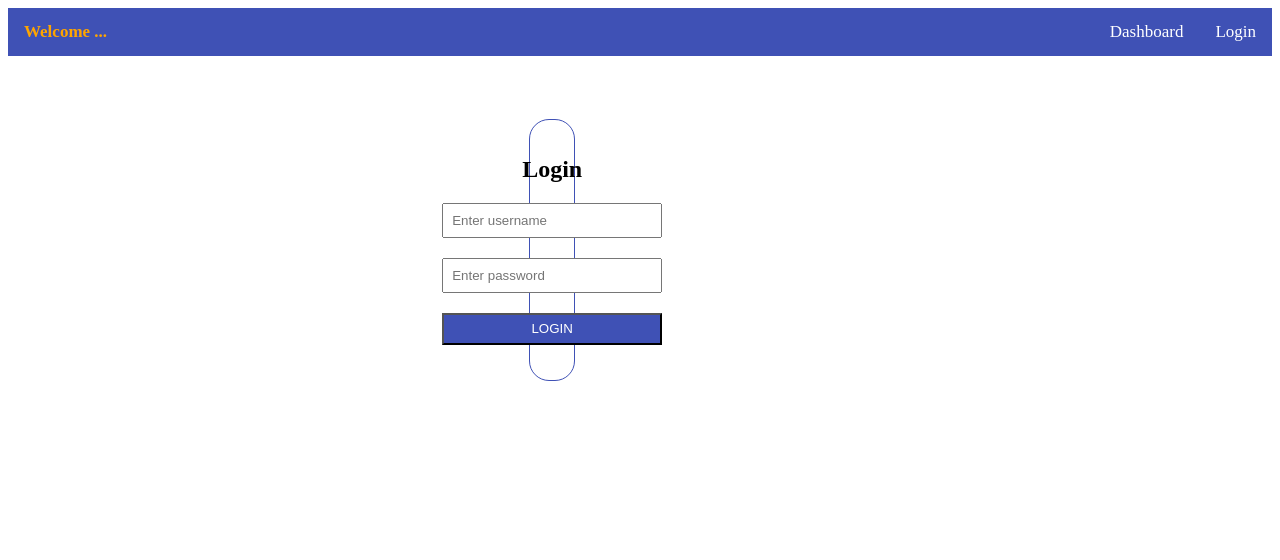
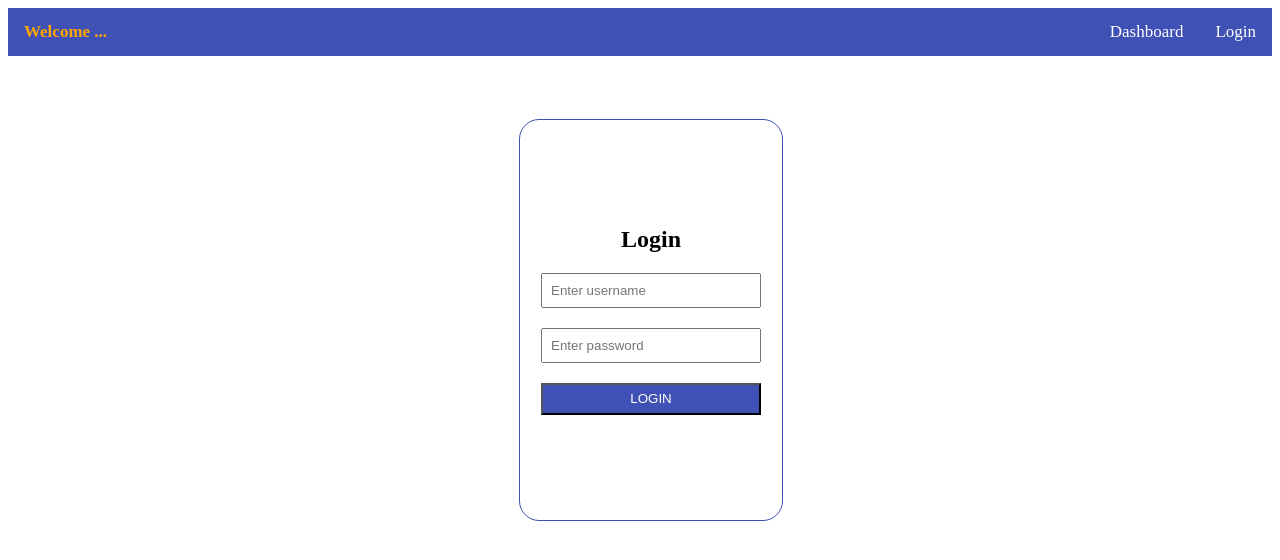
Before and after one commit to vocaltech/ng-spring-security, an Angular app: page /#/login in a window 1280 px wide. Shown: the top 560 px of the page. Built offline with nearby package versions, Linux system fonts and the light colour scheme.

Commit message:
Add error class

```diff
--- a/src/app/login/login.component.css
+++ b/src/app/login/login.component.css
@@ -1,6 +1,6 @@
 .container {
-    width: 20%;
-    height: 260px;
+    width: 100%;
+    height: 50vh; /* 260px */
     display: flex;
     flex-direction: column;
     justify-content: center;
@@ -8,6 +8,7 @@
     gap: 20px;
     border: 1px solid rgb(63, 81, 181);
     border-radius: 20px;
+    padding: 0px 10px;
 }
 
 div > span {
@@ -15,9 +16,19 @@ div > span {
     font-weight: bold;
 }
 
+div > span.error {
+    color: red;
+    font-size: 16px;
+    font-weight: bold;
+}
+
 div > input {
     width: 200px;
     padding: 8px;
+}
+
+div > input.error {
+    border: 2px solid red;
 }
 
 div > button {
```
